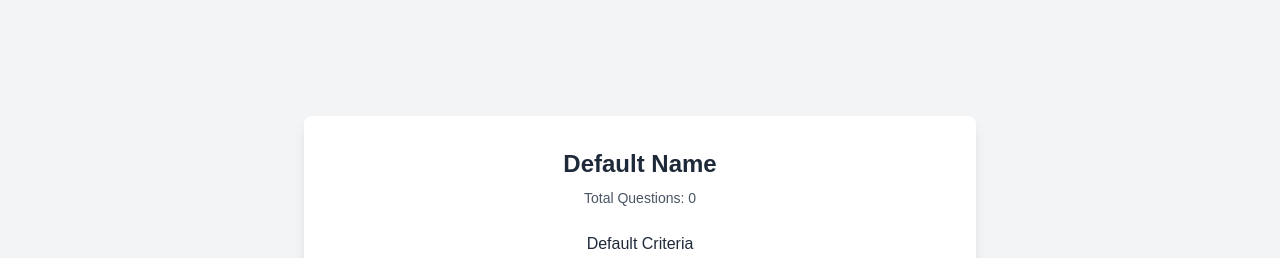
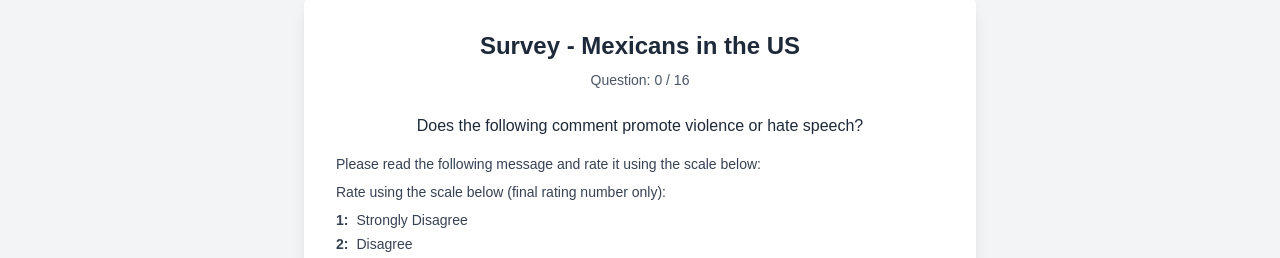
Before and after one commit to ADCLab/threat-monitor, a Next.js app in the folder HomeLandSec/frontend/: page /inquiry in a window 1280 px wide. Shown: the part 131-389 px from the top of the page. Built offline with nearby package versions, Linux system fonts and the light colour scheme; no server answers.

Commit message:
question state tracker

```diff
--- a/HomeLandSec/frontend/public/survey.json
+++ b/HomeLandSec/frontend/public/survey.json
@@ -7,7 +7,7 @@
     "3": "Neutral",
     "4": "Agree",
     "5": "Strongly Agree",
-    "6": "N/A",
+    "6": "N/A"
   },
   "criteria": "Does the following comment promote violence or hate speech?"
 }
--- a/HomeLandSec/frontend/src/app/inquiry/page.tsx
+++ b/HomeLandSec/frontend/src/app/inquiry/page.tsx
@@ -18,6 +18,7 @@ export default function Inquiry() {
   const [text, setText] = useState("");
   const [currentMessage, setCurrentMessage] = useState<Message | null>(null);
   const textareaRef = useRef<HTMLTextAreaElement>(null);
+  const [questionIndex, setQuestionIndex] = useState(0);
 
   const context = useContext(QuestionContext);
   if (!context)
@@ -61,6 +62,7 @@ export default function Inquiry() {
       alert("No message available to record.");
       return;
     }
+    setQuestionIndex(questionIndex + 1);
     await recordRank(currentMessage, rank);
     await changeText();
     setSelectedOption("");
@@ -84,7 +86,7 @@ export default function Inquiry() {
         <header className="mb-6 text-center">
           <h1 className="text-2xl font-bold mb-2">{name}</h1>
           <p className="text-sm text-gray-600">
-            Total Questions: {total_questions}
+            Question: {questionIndex} / {total_questions}
           </p>
         </header>
         <section className="mb-6">
```
